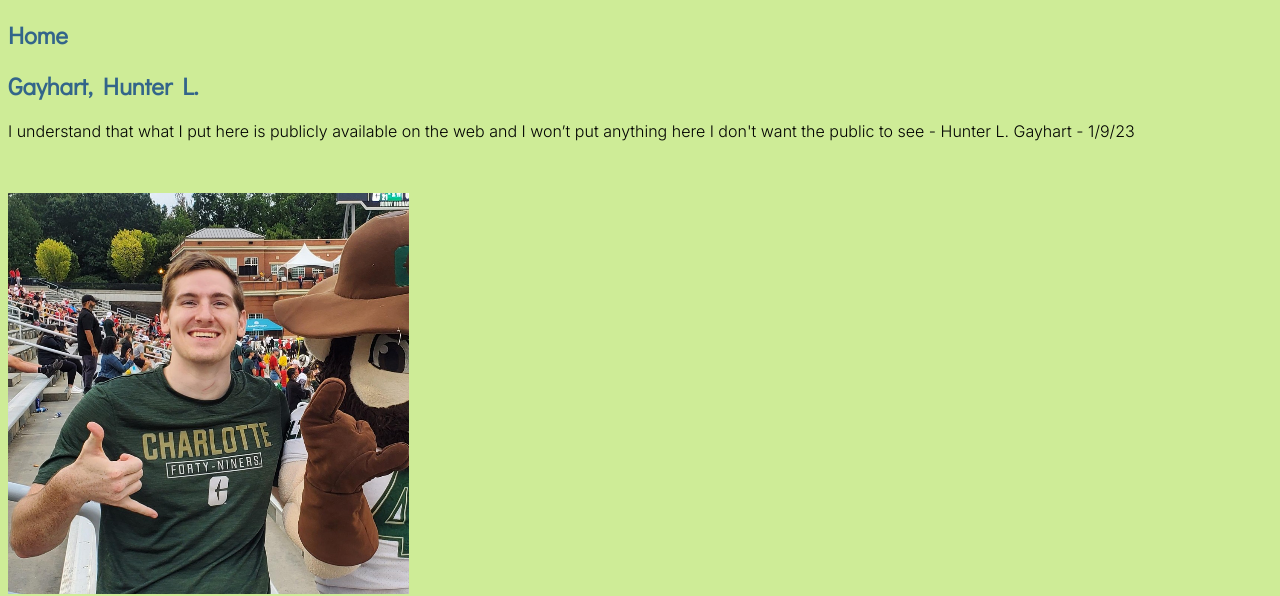
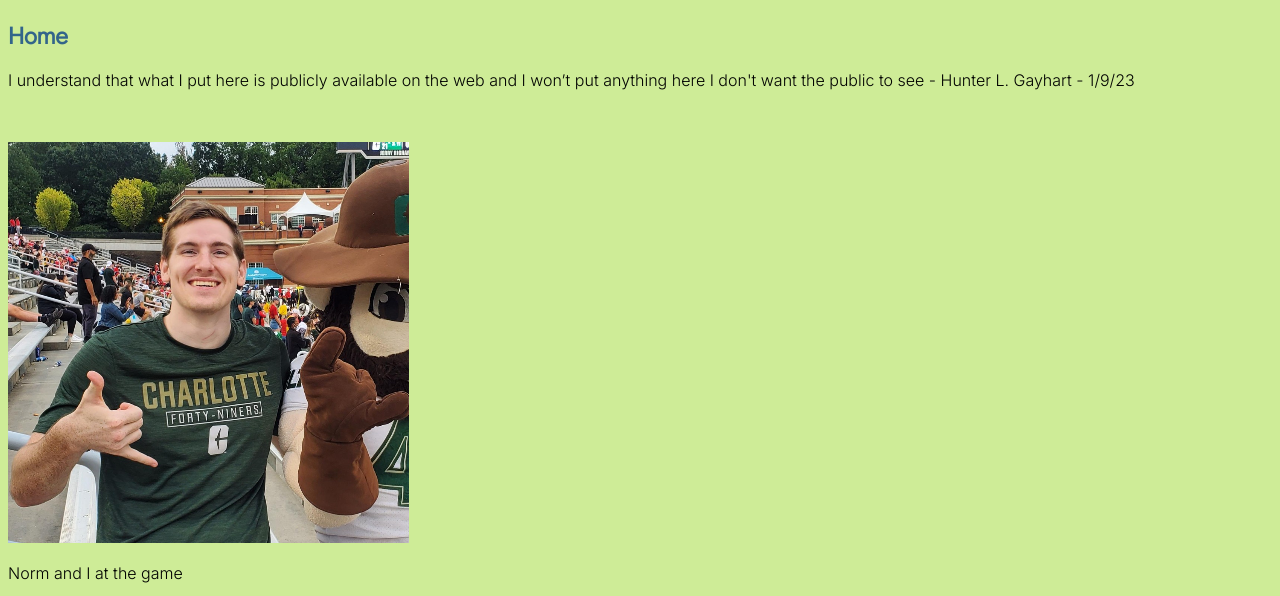
Before and after one commit to HGHfrom98/HGHfrom98.github.io, a plain HTML site: page itis3135/index.html in a window 1280 px wide. Shown: the part 125-721 px from the top of the page. Drawn offline with nearby package versions, Linux system fonts and the light colour scheme.

Commit message:
Update index.html

```diff
--- a/itis3135/index.html
+++ b/itis3135/index.html
@@ -20,7 +20,6 @@
     </header>
     <main>
         <h2>Home</h2>
-        <h2>Gayhart, Hunter L.</h2>
         <p>I understand that what I put here is publicly available on the web and I won’t put anything here I don't want the public to see - Hunter L. Gayhart - 1/9/23</p>
         <p><br></p>
         <img src="images/selfie.png" alt="Hunter and Norm">
```
